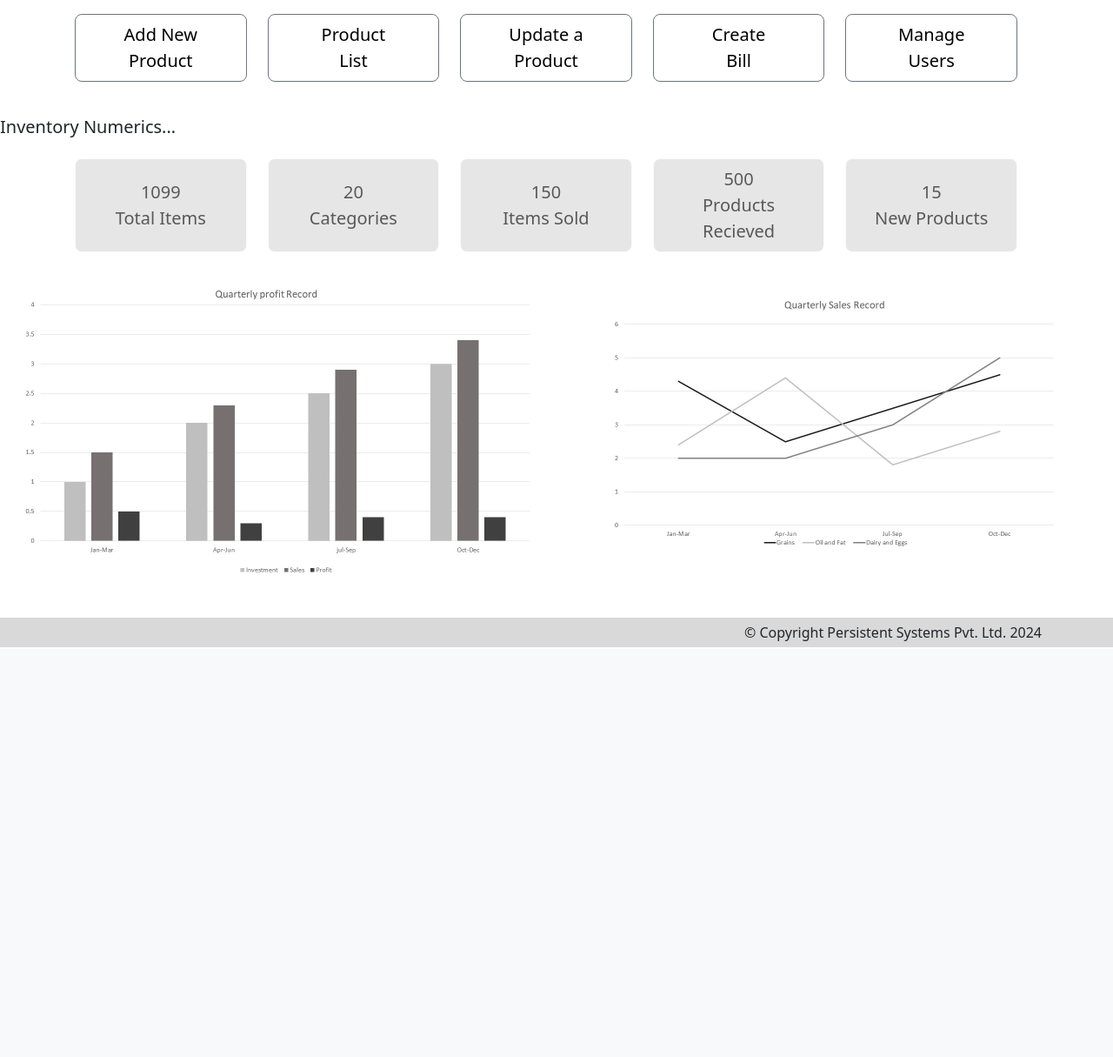
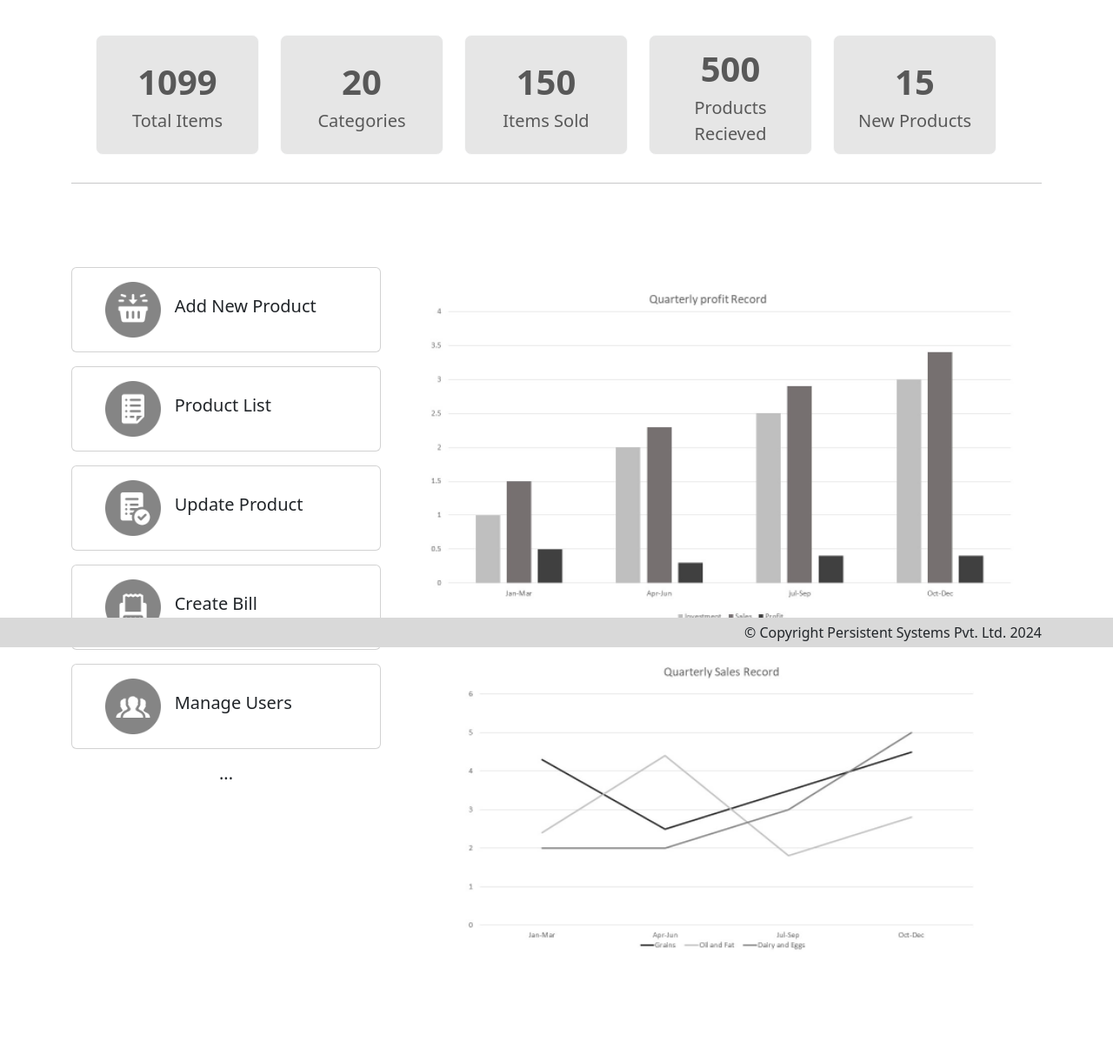
Before and after one commit to OmkarBansode07/omkar_bansode, a Flask app: page /dashboard in a window 1280 px wide. Shown: the part 56-1271 px from the top of the page at 87% size. Before the commit the page ends 800 px from the top, so only its background shows below. Run offline with Flask 3, Linux system fonts and the light colour scheme; a user stored in the database is signed in; some libraries are stand-ins or nearby versions.

Commit message:
final revert and dashboard changes

```diff
--- a/app.py
+++ b/app.py
@@ -130,6 +130,9 @@
   # fetching data from user
   barcode_value=barcode_scanner.extract_barcode()
   pbar=barcode_value[0]
+  p_manu_code =  barcode_value[2]
+  p_cate_code = barcode_value[1]
+  p_name_code = barcode_value[4]
   print("barcode value from api : ",barcode_value)
   # product_id =request.form['username']
   # product_manufacturer =request.form['username']
--- a/static/style.css
+++ b/static/style.css
@@ -60,3 +60,26 @@
 .alert.error {
     background-color: red;
   }
+
+.margin-b-0-5{
+    margin-bottom: 0.5rem !important;
+}
+
+.margin-b-0{
+    margin-bottom: 0rem !important;
+}
+
+.dashboard-img{
+    height: 4rem;
+    border-radius: 4000;
+}
+
+.dashboard-item-card{
+    transition: background-color 0.5s, box-shadow 0.5s;
+}
+
+.dashboard-item-card:hover {
+    background-color: #D9D9D9;
+    /* box-shadow: rgba(100, 100, 111, 0.2) 0px 7px 29px 0px; */
+    box-shadow: rgba(0, 0, 0, 0.35) 0px 5px 15px;
+}
--- a/templates/Dashboard.html
+++ b/templates/Dashboard.html
@@ -1,93 +1,270 @@
-<!doctype html>
+<!DOCTYPE html>
 <html lang="en">
-
   <head>
-    <meta charset="utf-8">
-    <meta name="viewport" content="width=device-width, initial-scale=1">
+    <meta charset="utf-8" />
+    <meta name="viewport" content="width=device-width, initial-scale=1" />
     <title>InvenTree Software</title>
     <!-- CSS header files -->
-    <link href="https://cdn.jsdelivr.net/npm/bootstrap@5.3.2/dist/css/bootstrap.min.css" rel="stylesheet"
-        integrity="sha384-T3c6CoIi6uLrA9TneNEoa7RxnatzjcDSCmG1MXxSR1GAsXEV/Dwwykc2MPK8M2HN" crossorigin="anonymous">
-    <link href="/static/style.css" rel="stylesheet">
-    <link rel="stylesheet" href="<link rel=" stylesheet" href="https://fonts.googleapis.com/css?family=Poppins">
+    <link
+      href="https://cdn.jsdelivr.net/npm/bootstrap@5.3.2/dist/css/bootstrap.min.css"
+      rel="stylesheet"
+      integrity="sha384-T3c6CoIi6uLrA9TneNEoa7RxnatzjcDSCmG1MXxSR1GAsXEV/Dwwykc2MPK8M2HN"
+      crossorigin="anonymous"
+    />
+    <link href="/static/style.css" rel="stylesheet" />
+    <link rel="stylesheet"
+      href="https://fonts.googleapis.com/css?family=Poppins"
+    />
   </head>
 
   <body>
-    <!-- JavaScript header files -->
-    <script src="https://cdn.jsdelivr.net/npm/bootstrap@5.3.2/dist/js/bootstrap.bundle.min.js"
-        integrity="sha384-C6RzsynM9kWDrMNeT87bh95OGNyZPhcTNXj1NW7RuBCsyN/o0jlpcV8Qyq46cDfL"
-        crossorigin="anonymous"></script>
-
     <!-- Header  -->
 
     <nav class="navbar navbar-expand-lg navbar-light">
       <div class="container-fluid">
         <a class="navbar-brand" href="#">InvenTree</a>
-            <button class="navbar-toggler" type="button" data-bs-toggle="collapse"
-                data-bs-target="#navbarSupportedContent" aria-controls="navbarSupportedContent" aria-expanded="false"
-                aria-label="Toggle navigation">
+        <button
+          class="navbar-toggler"
+          type="button"
+          data-bs-toggle="collapse"
+          data-bs-target="#navbarSupportedContent"
+          aria-controls="navbarSupportedContent"
+          aria-expanded="false"
+          aria-label="Toggle navigation"
+        >
           <span class="navbar-toggler-icon" a="dashboard.html"></span>
         </button>
         <!-- Navbar icons -->
-            <div class="collapse navbar-collapse justify-content-md-end" id="navbarSupportedContent">
-                <button class="btn btn-light btn-outline me-2" type="button"><a href="Profile.html">Profile</a>
+        <div
+          class="collapse navbar-collapse justify-content-md-end"
+          id="navbarSupportedContent"
+        >
+          <button class="btn btn-light btn-outline me-2" type="button">
+            <a href="Profile.html">Profile</a>
           </button>
-                <button class="btn btn-light btn-outline me-2" type="button"><a href="{{url_for('contactus')}}">Contact Us</a>
+          <button class="btn btn-light btn-outline me-2" type="button">
+            <a href="ContactUs.html">Contact Us</a>
           </button>
-                <button class="btn btn-light btn-outline me-2" type="button"><a href="{{url_for('login')}}">Logout</a>
+          <button class="btn btn-light btn-outline me-2" type="button">
+            <a href="Logout_page.html">Logout</a>
           </button>
         </div>
       </div>
     </nav>
 
     <!-- Body content  -->
-    <div class="container text-center">
-        <div class="row justify-content-evenly p-3 ">
-            <!-- Dashboard Menus  -->
-            <button type="button" class=" col btn btn-outline-secondary btn-lg text-black me-4" id="AddNewProduct"
-                name="AddNewProduct"><a href="{{url_for('add_new_product')}}">Add New <br>
-                    Product</a></button>
-            <button type="button" class="col btn btn-outline-secondary btn-lg text-black  me-4" id="ProductList"
-                name="ProductList">Product <br>
-                List</button>
-            <button type="button" class=" col btn btn-outline-secondary btn-lg text-black me-4" id="UpdateProduct"
-                name="UpdateProduct"><a href="Add_Existing_product.html">Update
-                    a<br>Product</a> </button>
-            <button type="button" class="col btn btn-outline-secondary btn-lg text-black me-4" id="CreateBill"
-                name="CreateBill"><a href="Create_Bill.html"> Create <br> Bill</a> </button>
-            <button type="button" class=" col btn btn-outline-secondary btn-lg text-black me-4" id="ManageUsers"
-                name="ManageUsers">Manage <br>
-                Users</button>
+    <div class="container">
+      <div class="container text-center mt-4">
+        <!-- Numeric Statistics of items in the inventory -->
+        <div class="d-flex justify-content-evenly p-3">
+          <button
+            type="button"
+            class="col btn btn-light btn-lg text-black me-4"
+            id="TotalItems"
+            name="TotalItems"
+            disabled
+          >
+            <strong class="fs-1"> 1099 </strong> <br />
+
+            Total Items
+          </button>
+
+          <button
+            type="button"
+            class="col btn btn-light btn-lg text-black me-4"
+            id="Categories"
+            name="Categories"
+            disabled
+          >
+            <strong class="fs-1"> 20 </strong> <br />
+            Categories
+          </button>
+          <button
+            type="button"
+            class="col btn btn-light btn-lg text-black me-4"
+            id="ItemSold"
+            name="ItemSold"
+            disabled
+          >
+            <strong class="fs-1"> 150 </strong><br />
+            Items Sold
+          </button>
+          <button
+            type="button"
+            class="col btn btn-light btn-lg text-black me-4"
+            id="ProductReceived"
+            name="ProductReceived"
+            disabled
+          >
+            <strong class="fs-1"> 500 </strong><br />Products Recieved
+          </button>
+          <button
+            type="button"
+            class="col btn btn-light btn-lg text-black me-4"
+            id="NewProduct"
+            name="NewProduct"
+            disabled
+          >
+            <strong class="fs-1"> 15 </strong> <br />
+            New Products
+          </button>
         </div>
-    </div><br>
+      </div>
+
+      <hr />
 
 
-    <div>
-        <h5>Inventory Numerics...</h5>
-    </div>
-    <div class="container text-center">
-        <!-- Numeric Statistics of items in the inventory -->
-        <div class="row justify-content-evenly p-3 ">
-            <button type="button" class="col btn btn-light btn-lg text-black me-4" id="TotalItems" name="TotalItems"
-                disabled>1099 <br> Total
-                Items</button>
-            <button type="button" class="col btn btn-light btn-lg text-black me-4" id="Categories" name="Categories"
-                disabled>20<br>Categories</button>
-            <button type="button" class="col btn btn-light btn-lg text-black me-4" id="ItemSold" name="ItemSold"
-                disabled>150 <br> Items
-                Sold</button>
-            <button type="button" class="col btn btn-light btn-lg text-black me-4" id="ProductReceived"
-                name="ProductReceived" disabled>500<br>Products
-                Recieved</button>
-            <button type="button" class="col btn btn-light btn-lg text-black me-4" id="NewProduct" name="NewProduct"
-                disabled>15 <br> New
-                Products</button>
+      <!--  -->
+      <!--  -->
+
+      <!-- --------------------------------------------- -->
+
+      <!-- <hr /> -->
+      <!--  -->
+      <!--  -->
+      <!-- Revision-2 -->
+      <div class="row gy-5 mt-5">
+        <div class="col-4">
+          <!-- Add user -->
+          <div class="gy-2">
+            <a
+              href="{{url_for('add_new_product')}}"
+              class="card mb-3 p-3 dashboard-item-card"
+              style="max-width: 540px"
+            >
+              <div class="d-flex g-0 justify-content-center">
+                <img
+                  src="../static/dashboard-cards/add new product (1).png"
+                  class="img-fluid rounded-start dashboard-img"
+                  alt="..."
+                />
+                <div class="col-md-8">
+                  <div class="card-body">
+                    <h5 class="card-title" style="margin: 0">
+                      Add New Product
+                    </h5>
                   </div>
                 </div>
-    <!-- Charts of the inventory stats -->
-    <div class="d-flex justify-content-evenly">
-        <img src="/static/chart1.png" alt="Quarterly Profit record Record" style="width: 100%">
-        <img src="/static/chart2.png" alt="Quarterly Sales Record" style="width: 100%">
+              </div>
+            </a>
+          </div>
+
+          <!-- Product List -->
+          <div class="gy-2">
+            <a
+              href="#"
+              class="card mb-3 p-3 dashboard-item-card"
+              style="max-width: 540px"
+            >
+              <div class="d-flex g-0 justify-content-center">
+                <img
+                  src="../static/dashboard-cards/List products.png"
+                  class="img-fluid rounded-start dashboard-img"
+                  alt="..."
+                />
+                <div class="col-md-8">
+                  <div class="card-body">
+                    <h5 class="card-title" style="margin: 0">Product List</h5>
+                  </div>
+                </div>
+              </div>
+            </a>
+          </div>
+
+          <!-- Update Product -->
+          <div>
+            <a
+              href="#"
+              class="card mb-3 p-3 dashboard-item-card"
+              style="max-width: 540px"
+            >
+              <div class="d-flex g-0 justify-content-center">
+                <img
+                  src="../static/dashboard-cards/update products.png"
+                  class="img-fluid rounded-start dashboard-img"
+                  alt="..."
+                />
+                <div class="col-md-8">
+                  <div class="card-body">
+                    <h5 class="card-title" style="margin: 0">Update Product</h5>
+                  </div>
+                </div>
+              </div>
+            </a>
+          </div>
+
+          <!-- Create Bill -->
+          <div>
+            <a
+              href="#"
+              class="card mb-3 p-3 dashboard-item-card"
+              style="max-width: 540px"
+            >
+              <div class="d-flex g-0 justify-content-center">
+                <img
+                  src="../static/dashboard-cards/bill.png"
+                  class="img-fluid rounded-start dashboard-img"
+                  alt="..."
+                />
+                <div class="col-md-8">
+                  <div class="card-body">
+                    <h5 class="card-title" style="margin: 0">Create Bill</h5>
+                  </div>
+                </div>
+              </div>
+            </a>
+          </div>
+
+          <!-- Users -->
+          <div>
+            <a
+              href="#"
+              class="card mb-3 p-3 dashboard-item-card"
+              style="max-width: 540px"
+            >
+              <div class="d-flex g-0 justify-content-center">
+                <img
+                  src="../static/dashboard-cards/Users.png"
+                  class="img-fluid rounded-start dashboard-img"
+                  alt="..."
+                />
+                <div class="col-md-8">
+                  <div class="card-body">
+                    <h5 class="card-title" style="margin: 0">Manage Users</h5>
+                  </div>
+                </div>
+              </div>
+            </a>
+          </div>
+
+          <!-- ... -->
+          <div class="m-3" style="max-width: 540px">
+            <div
+              class="d-flex h-100 flex-column g-0 justify-content-center align-items-center"
+            >
+              <div class="col-md-8">
+                <h5 class="text-center" style="margin: 0">...</h5>
+              </div>
+            </div>
+          </div>
+        </div>
+
+        <div class="col-8">
+          <img
+            src="../static/chart1.png"
+            alt="Quarterly Profit record Record"
+            style="width: 100%"
+          />
+          <img
+            src="../static/chart2.png"
+            alt="Quarterly Sales Record"
+            style="width: 100%"
+          />
+        </div>
+      </div>
+
+      <!--  -->
+
     </div>
 
     <!-- Footer  -->
@@ -95,11 +272,18 @@
       <div class="container">
         <div class="row justify-content-md-end">
           <div class="col-auto">
-                    <span class="text-bg">© Copyright Persistent Systems Pvt. Ltd. 2024</span>
+            <span class="text-bg"
+              >© Copyright Persistent Systems Pvt. Ltd. 2024</span
+            >
           </div>
         </div>
       </div>
     </footer>
+    <!-- JavaScript header files -->
+    <script
+      src="https://cdn.jsdelivr.net/npm/bootstrap@5.3.2/dist/js/bootstrap.bundle.min.js"
+      integrity="sha384-C6RzsynM9kWDrMNeT87bh95OGNyZPhcTNXj1NW7RuBCsyN/o0jlpcV8Qyq46cDfL"
+      crossorigin="anonymous"
+    ></script>
   </body>
-
 </html>
```
Also changed, not shown: static/dashboard-cards/List products.png (added), static/dashboard-cards/Users.png (added), static/dashboard-cards/add new product (1).png (added), static/dashboard-cards/bill.png (added), static/dashboard-cards/update products.png (added), static/photo2.jpg (deleted), static/photo2.png (added). Lines whose indentation alone changed are shown as unchanged.
